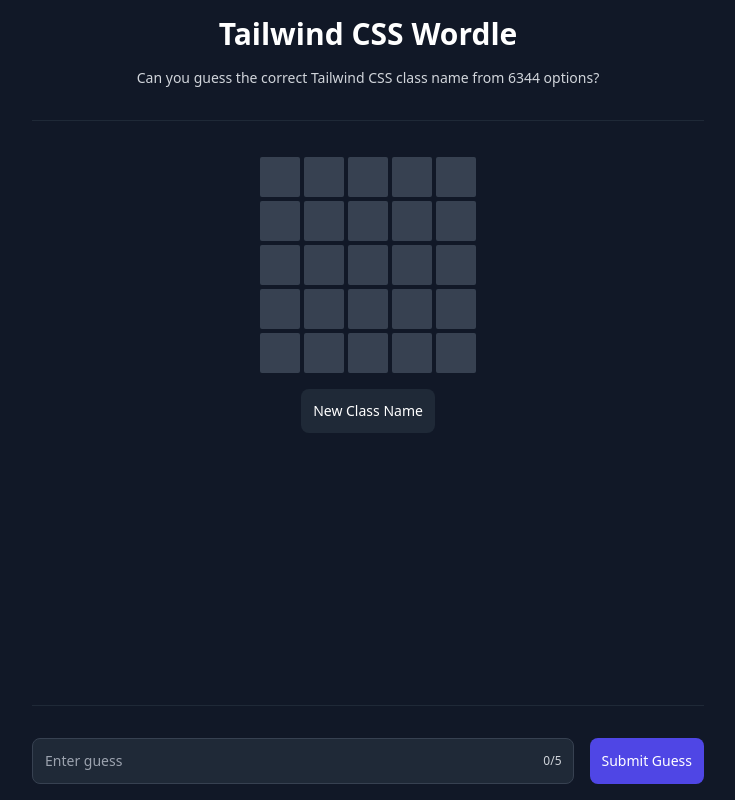
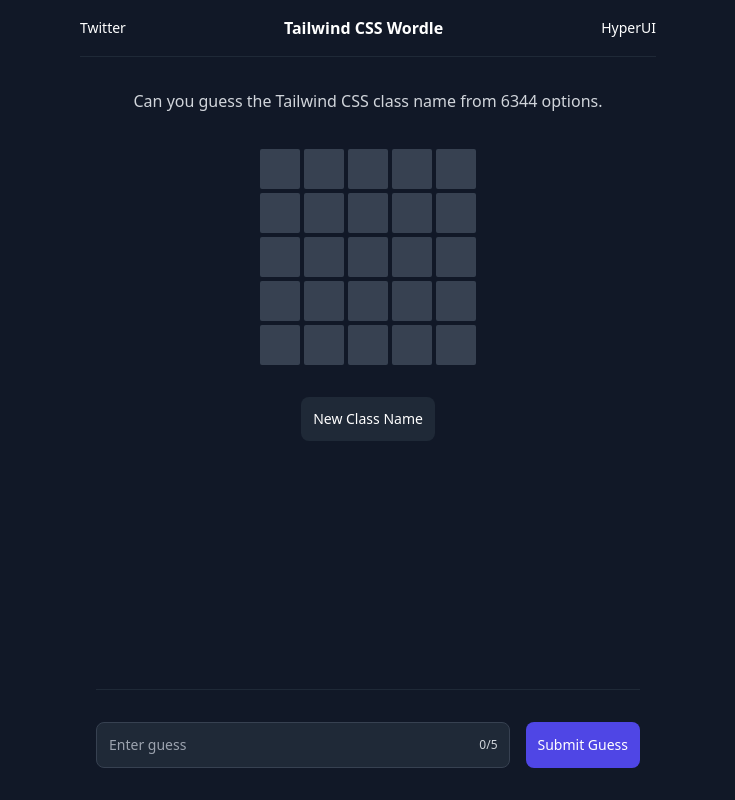
Before and after one commit to markmead/tailwindcss-wordle, a Next.js app: page / in a window 1280 px wide. Shown: the whole page, without its empty margins (272-1007 px from the left). Built offline with nearby package versions, Linux system fonts and the light colour scheme.

Commit message:
Update UI v2

```diff
--- a/components/GridGuesses.js
+++ b/components/GridGuesses.js
@@ -7,9 +7,9 @@
             key={index}
             className={`
               w-10 h-10 leading-10 shrink-0 text-center text-sm font-medium bg-gray-700 rounded-sm
-              ${correct && "bg-green-700 text-white"}
-              ${!correct && included && "bg-orange-700 text-white"}
-              ${!correct && !included && "bg-red-700 text-white"}
+              ${correct && "bg-green-600 text-white"}
+              ${!correct && included && "bg-yellow-600 text-white"}
+              ${!correct && !included && "bg-red-600 text-white"}
             `}
           >
             {letter}
--- a/components/Header.js
+++ b/components/Header.js
@@ -1,11 +1,25 @@
-export const Header = ({ count }) => (
-  <header className="w-full max-w-2xl pb-8 mx-auto border-b border-gray-800">
-    <h1 className="text-3xl font-bold text-center text-white">
-      Tailwind CSS Wordle
-    </h1>
+export const Header = () => (
+  <header>
+    <div className="flex items-center justify-between max-w-xl py-4 mx-auto border-b border-gray-800">
+      <a
+        className="text-sm text-white hover:text-gray-300"
+        href="https://twitter.com/itsmarkmead"
+        target="_blank"
+        rel="noopener noreferrer"
+      >
+        Twitter
+      </a>
 
-    <p className="mt-4 text-sm text-center">
-      Can you guess the correct Tailwind CSS class name from {count} options?
-    </p>
+      <h1 className="font-bold text-white">Tailwind CSS Wordle</h1>
+
+      <a
+        className="text-sm text-white hover:text-gray-300"
+        href="https://www.hyperui.dev/"
+        target="_blank"
+        rel="noopener noreferrer"
+      >
+        HyperUI
+      </a>
+    </div>
   </header>
 );
--- a/components/Layout.js
+++ b/components/Layout.js
@@ -1,5 +1,5 @@
 export const Layout = ({ children }) => (
-  <main>
-    <section className="text-gray-300 bg-gray-900">{children}</section>
+  <main className="min-h-screen px-4 text-gray-300 bg-gray-900">
+    {children}
   </main>
 );
--- a/components/ResultLost.js
+++ b/components/ResultLost.js
@@ -5,7 +5,7 @@
     <p className="text-sm">The correct class name was {word}</p>
 
     <button
-      className="p-3 mt-4 text-sm bg-gray-100 rounded-lg"
+      className="p-3 mt-4 text-sm text-white bg-indigo-600 rounded-lg hover:bg-indigo-700"
       onClick={handleRestartGame}
     >
       Play Again
--- a/components/ResultWin.js
+++ b/components/ResultWin.js
@@ -3,7 +3,7 @@
     <h2 className="text-2xl font-bold">You Win!</h2>
 
     <button
-      className="p-3 mt-4 text-sm bg-gray-100 rounded-lg"
+      className="p-3 mt-4 text-sm text-white bg-indigo-600 rounded-lg hover:bg-indigo-700"
       onClick={handleRestartGame}
     >
       Play Again
--- a/pages/_app.js
+++ b/pages/_app.js
@@ -1,9 +1,12 @@
+import "../styles/globals.css";
+
 import { Layout } from "../components/Layout";
-import "../styles/globals.css";
+import { Header } from "../components/Header";
 
 function MyApp({ Component, pageProps }) {
   return (
     <Layout>
+      <Header />
       <Component {...pageProps} />
     </Layout>
   );
--- a/pages/index.js
+++ b/pages/index.js
@@ -16,6 +16,8 @@
   let [win, setWin] = useState(null);
   let [lost, setLost] = useState(null);
   let [error, setError] = useState("");
+
+  let classCount = tailwindClasses.length;
 
   useEffect(() => {
     setClassNames(tailwindClasses);
@@ -73,16 +75,20 @@
   }
 
   return (
-    <div className="flex flex-col justify-between h-screen p-4">
-      <div>
-        <Header count={classNames.length} />
+    <section className="relative py-8 space-y-8">
+      <article className="text-center">
+        <p>
+          Can you guess the Tailwind CSS class name from {classCount} options.
+        </p>
+      </article>
 
-        <div className="mt-8 space-y-1 overflow-auto">
+      <div className="space-y-1 overflow-auto">
         <GridGuesses guesses={guesses} />
+
         <GridPlaceholder rows={5 - guesses.length} squares={word.split("")} />
       </div>
 
-        <div className="mt-4 text-center">
+      <div className="text-center">
         <button
           className="p-3 text-sm text-white bg-gray-800 rounded-lg hover:text-gray-300"
           onClick={restartGame}
@@ -90,9 +96,9 @@
           New Class Name
         </button>
       </div>
-      </div>
 
-      <div className="w-full max-w-2xl mx-auto">
+      <div className="fixed inset-x-0 bottom-0 pb-8">
+        <div className="max-w-xl px-4 mx-auto">
           {error && <p className="text-center text-red-500">{error}</p>}
 
           {win && <ResultWin handleRestartGame={() => restartGame()} />}
@@ -134,5 +140,6 @@
           </form>
         </div>
       </div>
+    </section>
   );
 }
```
Lines whose indentation alone changed are shown as unchanged.
